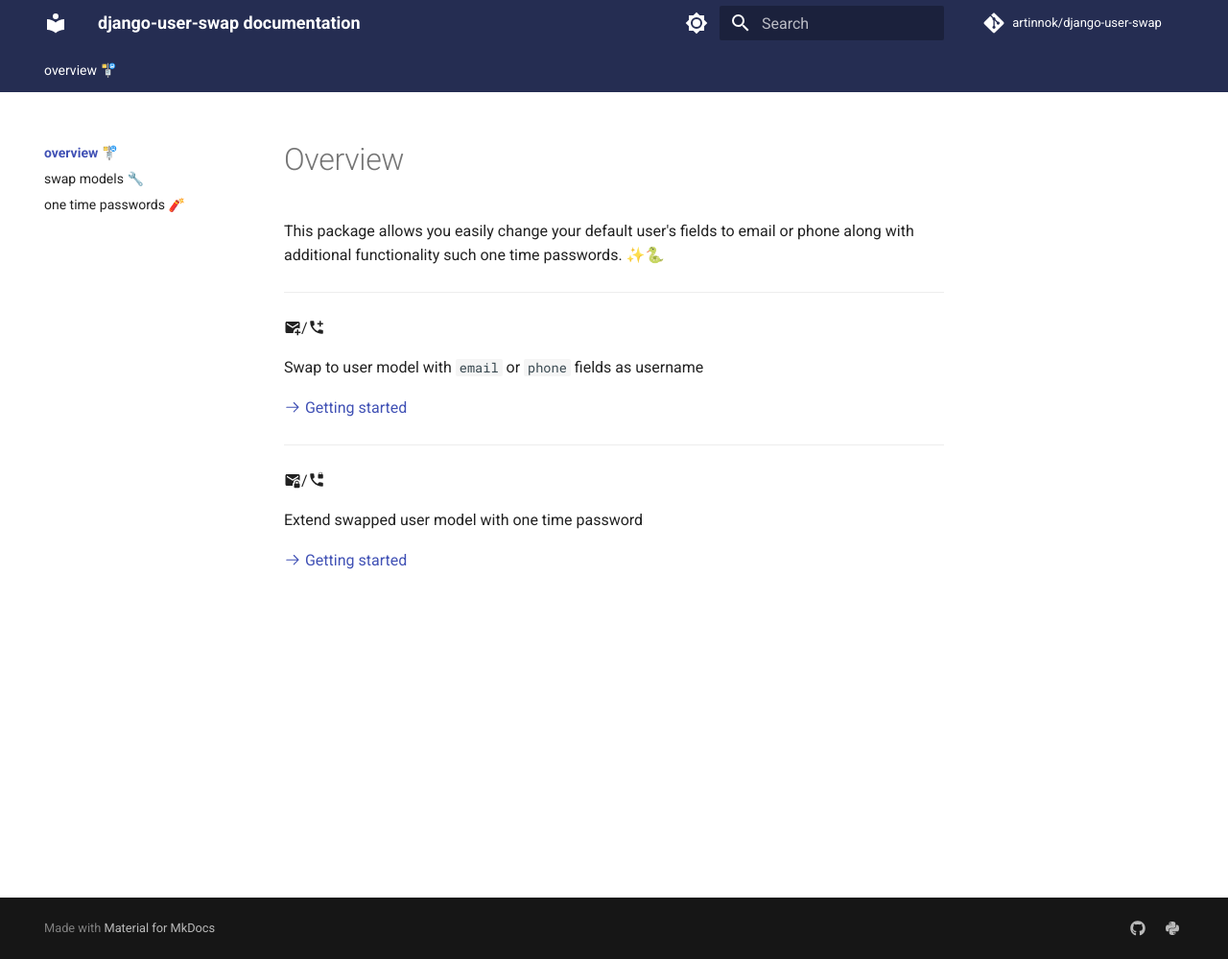
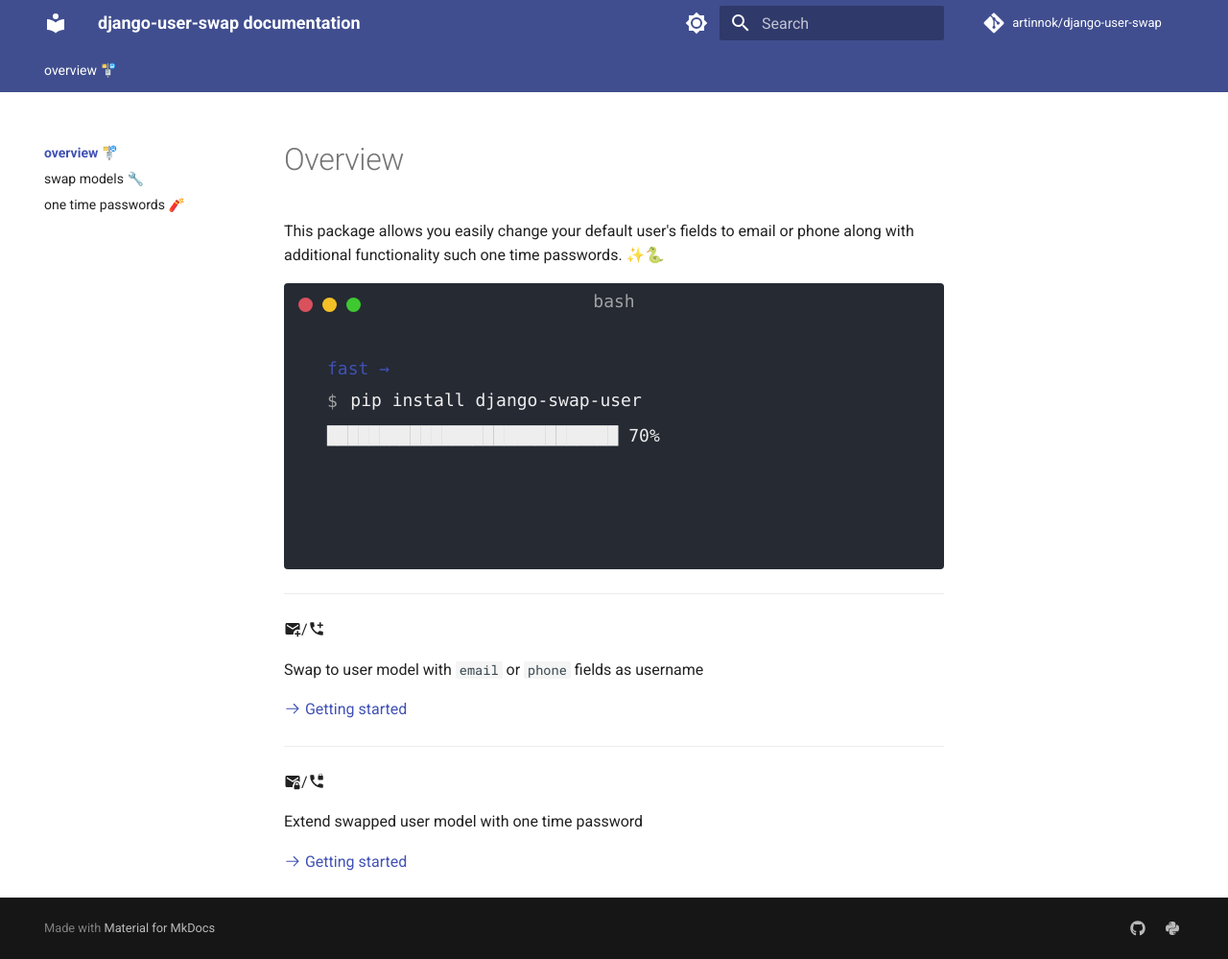
Before and after one commit to skonik/django-swap-user-docs, an MkDocs documentation site: the page built from docs/index.md, in a window 1280 px wide and 999 px high. Shown: the whole window at 96% size. Built offline with MkDocs 1.6.1 and Material for MkDocs 9.7.7, drawn with Linux system fonts in a browser that asks for light colours; comment, search, counter and statistics services are not loaded; part of the change alters nothing that is shown.

Commit message:
Add termynal js/css

````diff
--- a/docs/index.md
+++ b/docs/index.md
@@ -2,6 +2,15 @@
 This package  allows you easily change your default user's fields to email or phone along with additional functionality such one time passwords.
 ✨🐍
 
+<div class="termy">
+
+```console
+$ pip install django-swap-user
+---> 100%
+Successfully installed django-swap-user
+```
+
+</div>
 
 ***
 :material-email-plus:/:material-phone-plus:
--- /dev/null
+++ b/docs/javascript/custom.js
@@ -0,0 +1,106 @@
+
+document.querySelectorAll(".use-termynal").forEach(node => {
+    node.style.display = "block";
+    new Termynal(node, {
+        lineDelay: 500
+    });
+});
+const progressLiteralStart = "---> 100%";
+const promptLiteralStart = "$ ";
+const customPromptLiteralStart = "# ";
+const termynalActivateClass = "termy";
+let termynals = [];
+
+function createTermynals() {
+    document
+        .querySelectorAll(`.${termynalActivateClass} .highlight`)
+        .forEach(node => {
+            const text = node.textContent;
+            const lines = text.split("\n");
+            const useLines = [];
+            let buffer = [];
+            function saveBuffer() {
+                if (buffer.length) {
+                    let isBlankSpace = true;
+                    buffer.forEach(line => {
+                        if (line) {
+                            isBlankSpace = false;
+                        }
+                    });
+                    dataValue = {};
+                    if (isBlankSpace) {
+                        dataValue["delay"] = 0;
+                    }
+                    if (buffer[buffer.length - 1] === "") {
+                        // A last single <br> won't have effect
+                        // so put an additional one
+                        buffer.push("");
+                    }
+                    const bufferValue = buffer.join("<br>");
+                    dataValue["value"] = bufferValue;
+                    useLines.push(dataValue);
+                    buffer = [];
+                }
+            }
+            for (let line of lines) {
+                if (line === progressLiteralStart) {
+                    saveBuffer();
+                    useLines.push({
+                        type: "progress"
+                    });
+                } else if (line.startsWith(promptLiteralStart)) {
+                    saveBuffer();
+                    const value = line.replace(promptLiteralStart, "").trimEnd();
+                    useLines.push({
+                        type: "input",
+                        value: value
+                    });
+                } else if (line.startsWith("// ")) {
+                    saveBuffer();
+                    const value = "💬 " + line.replace("// ", "").trimEnd();
+                    useLines.push({
+                        value: value,
+                        class: "termynal-comment",
+                        delay: 0
+                    });
+                } else if (line.startsWith(customPromptLiteralStart)) {
+                    saveBuffer();
+                    const promptStart = line.indexOf(promptLiteralStart);
+                    if (promptStart === -1) {
+                        console.error("Custom prompt found but no end delimiter", line)
+                    }
+                    const prompt = line.slice(0, promptStart).replace(customPromptLiteralStart, "")
+                    let value = line.slice(promptStart + promptLiteralStart.length);
+                    useLines.push({
+                        type: "input",
+                        value: value,
+                        prompt: prompt
+                    });
+                } else {
+                    buffer.push(line);
+                }
+            }
+            saveBuffer();
+            const div = document.createElement("div");
+            node.replaceWith(div);
+            const termynal = new Termynal(div, {
+                lineData: useLines,
+                noInit: true,
+                lineDelay: 500
+            });
+            termynals.push(termynal);
+        });
+}
+
+function loadVisibleTermynals() {
+    termynals = termynals.filter(termynal => {
+        if (termynal.container.getBoundingClientRect().top - innerHeight <= 0) {
+            termynal.init();
+            return false;
+        }
+        return true;
+    });
+}
+window.addEventListener("scroll", loadVisibleTermynals);
+createTermynals();
+loadVisibleTermynals();
--- /dev/null
+++ b/docs/javascript/termynal.js
@@ -0,0 +1,264 @@
+/**
+ * termynal.js
+ * A lightweight, modern and extensible animated terminal window, using
+ * async/await.
+ *
+ * @author Ines Montani <ines@ines.io>
+ * @version 0.0.1
+ * @license MIT
+ */
+
+'use strict';
+
+/** Generate a terminal widget. */
+class Termynal {
+    /**
+     * Construct the widget's settings.
+     * @param {(string|Node)=} container - Query selector or container element.
+     * @param {Object=} options - Custom settings.
+     * @param {string} options.prefix - Prefix to use for data attributes.
+     * @param {number} options.startDelay - Delay before animation, in ms.
+     * @param {number} options.typeDelay - Delay between each typed character, in ms.
+     * @param {number} options.lineDelay - Delay between each line, in ms.
+     * @param {number} options.progressLength - Number of characters displayed as progress bar.
+     * @param {string} options.progressChar – Character to use for progress bar, defaults to █.
+	 * @param {number} options.progressPercent - Max percent of progress.
+     * @param {string} options.cursor – Character to use for cursor, defaults to ▋.
+     * @param {Object[]} lineData - Dynamically loaded line data objects.
+     * @param {boolean} options.noInit - Don't initialise the animation.
+     */
+    constructor(container = '#termynal', options = {}) {
+        this.container = (typeof container === 'string') ? document.querySelector(container) : container;
+        this.pfx = `data-${options.prefix || 'ty'}`;
+        this.originalStartDelay = this.startDelay = options.startDelay
+            || parseFloat(this.container.getAttribute(`${this.pfx}-startDelay`)) || 600;
+        this.originalTypeDelay = this.typeDelay = options.typeDelay
+            || parseFloat(this.container.getAttribute(`${this.pfx}-typeDelay`)) || 90;
+        this.originalLineDelay = this.lineDelay = options.lineDelay
+            || parseFloat(this.container.getAttribute(`${this.pfx}-lineDelay`)) || 1500;
+        this.progressLength = options.progressLength
+            || parseFloat(this.container.getAttribute(`${this.pfx}-progressLength`)) || 40;
+        this.progressChar = options.progressChar
+            || this.container.getAttribute(`${this.pfx}-progressChar`) || '█';
+		this.progressPercent = options.progressPercent
+            || parseFloat(this.container.getAttribute(`${this.pfx}-progressPercent`)) || 100;
+        this.cursor = options.cursor
+            || this.container.getAttribute(`${this.pfx}-cursor`) || '▋';
+        this.lineData = this.lineDataToElements(options.lineData || []);
+        this.loadLines()
+        if (!options.noInit) this.init()
+    }
+
+    loadLines() {
+        // Load all the lines and create the container so that the size is fixed
+        // Otherwise it would be changing and the user viewport would be constantly
+        // moving as she/he scrolls
+        const finish = this.generateFinish()
+        finish.style.visibility = 'hidden'
+        this.container.appendChild(finish)
+        // Appends dynamically loaded lines to existing line elements.
+        this.lines = [...this.container.querySelectorAll(`[${this.pfx}]`)].concat(this.lineData);
+        for (let line of this.lines) {
+            line.style.visibility = 'hidden'
+            this.container.appendChild(line)
+        }
+        const restart = this.generateRestart()
+        restart.style.visibility = 'hidden'
+        this.container.appendChild(restart)
+        this.container.setAttribute('data-termynal', '');
+    }
+
+    /**
+     * Initialise the widget, get lines, clear container and start animation.
+     */
+    init() {
+        /**
+         * Calculates width and height of Termynal container.
+         * If container is empty and lines are dynamically loaded, defaults to browser `auto` or CSS.
+         */
+        const containerStyle = getComputedStyle(this.container);
+        this.container.style.width = containerStyle.width !== '0px' ?
+            containerStyle.width : undefined;
+        this.container.style.minHeight = containerStyle.height !== '0px' ?
+            containerStyle.height : undefined;
+
+        this.container.setAttribute('data-termynal', '');
+        this.container.innerHTML = '';
+        for (let line of this.lines) {
+            line.style.visibility = 'visible'
+        }
+        this.start();
+    }
+
+    /**
+     * Start the animation and rener the lines depending on their data attributes.
+     */
+    async start() {
+        this.addFinish()
+        await this._wait(this.startDelay);
+
+        for (let line of this.lines) {
+            const type = line.getAttribute(this.pfx);
+            const delay = line.getAttribute(`${this.pfx}-delay`) || this.lineDelay;
+
+            if (type == 'input') {
+                line.setAttribute(`${this.pfx}-cursor`, this.cursor);
+                await this.type(line);
+                await this._wait(delay);
+            }
+
+            else if (type == 'progress') {
+                await this.progress(line);
+                await this._wait(delay);
+            }
+
+            else {
+                this.container.appendChild(line);
+                await this._wait(delay);
+            }
+
+            line.removeAttribute(`${this.pfx}-cursor`);
+        }
+        this.addRestart()
+        this.finishElement.style.visibility = 'hidden'
+        this.lineDelay = this.originalLineDelay
+        this.typeDelay = this.originalTypeDelay
+        this.startDelay = this.originalStartDelay
+    }
+
+    generateRestart() {
+        const restart = document.createElement('a')
+        restart.onclick = (e) => {
+            e.preventDefault()
+            this.container.innerHTML = ''
+            this.init()
+        }
+        restart.href = '#'
+        restart.setAttribute('data-terminal-control', '')
+        restart.innerHTML = "restart ↻"
+        return restart
+    }
+
+    generateFinish() {
+        const finish = document.createElement('a')
+        finish.onclick = (e) => {
+            e.preventDefault()
+            this.lineDelay = 0
+            this.typeDelay = 0
+            this.startDelay = 0
+        }
+        finish.href = '#'
+        finish.setAttribute('data-terminal-control', '')
+        finish.innerHTML = "fast →"
+        this.finishElement = finish
+        return finish
+    }
+
+    addRestart() {
+        const restart = this.generateRestart()
+        this.container.appendChild(restart)
+    }
+
+    addFinish() {
+        const finish = this.generateFinish()
+        this.container.appendChild(finish)
+    }
+
+    /**
+     * Animate a typed line.
+     * @param {Node} line - The line element to render.
+     */
+    async type(line) {
+        const chars = [...line.textContent];
+        line.textContent = '';
+        this.container.appendChild(line);
+
+        for (let char of chars) {
+            const delay = line.getAttribute(`${this.pfx}-typeDelay`) || this.typeDelay;
+            await this._wait(delay);
+            line.textContent += char;
+        }
+    }
+
+    /**
+     * Animate a progress bar.
+     * @param {Node} line - The line element to render.
+     */
+    async progress(line) {
+        const progressLength = line.getAttribute(`${this.pfx}-progressLength`)
+            || this.progressLength;
+        const progressChar = line.getAttribute(`${this.pfx}-progressChar`)
+            || this.progressChar;
+        const chars = progressChar.repeat(progressLength);
+		const progressPercent = line.getAttribute(`${this.pfx}-progressPercent`)
+			|| this.progressPercent;
+        line.textContent = '';
+        this.container.appendChild(line);
+
+        for (let i = 1; i < chars.length + 1; i++) {
+            await this._wait(this.typeDelay);
+            const percent = Math.round(i / chars.length * 100);
+            line.textContent = `${chars.slice(0, i)} ${percent}%`;
+			if (percent>progressPercent) {
+				break;
+			}
+        }
+    }
+
+    /**
+     * Helper function for animation delays, called with `await`.
+     * @param {number} time - Timeout, in ms.
+     */
+    _wait(time) {
+        return new Promise(resolve => setTimeout(resolve, time));
+    }
+
+    /**
+     * Converts line data objects into line elements.
+     *
+     * @param {Object[]} lineData - Dynamically loaded lines.
+     * @param {Object} line - Line data object.
+     * @returns {Element[]} - Array of line elements.
+     */
+    lineDataToElements(lineData) {
+        return lineData.map(line => {
+            let div = document.createElement('div');
+            div.innerHTML = `<span ${this._attributes(line)}>${line.value || ''}</span>`;
+
+            return div.firstElementChild;
+        });
+    }
+
+    /**
+     * Helper function for generating attributes string.
+     *
+     * @param {Object} line - Line data object.
+     * @returns {string} - String of attributes.
+     */
+    _attributes(line) {
+        let attrs = '';
+        for (let prop in line) {
+            // Custom add class
+            if (prop === 'class') {
+                attrs += ` class=${line[prop]} `
+                continue
+            }
+            if (prop === 'type') {
+                attrs += `${this.pfx}="${line[prop]}" `
+            } else if (prop !== 'value') {
+                attrs += `${this.pfx}-${prop}="${line[prop]}" `
+            }
+        }
+
+        return attrs;
+    }
+}
+
+/**
+* HTML API: If current script has container(s) specified, initialise Termynal.
+*/
+if (document.currentScript.hasAttribute('data-termynal-container')) {
+    const containers = document.currentScript.getAttribute('data-termynal-container');
+    containers.split('|')
+        .forEach(container => new Termynal(container))
+}
--- /dev/null
+++ b/docs/stylesheets/custom.css
@@ -0,0 +1,24 @@
+
+.termynal-comment {
+    color: #4a968f;
+    font-style: italic;
+    display: block;
+}
+
+.termy [data-termynal] {
+    white-space: pre-wrap;
+}
+
+a.external-link::after {
+    /* \00A0 is a non-breaking space
+        to make the mark be on the same line as the link
+    */
+    content: "\00A0[↪]";
+}
+
+a.internal-link::after {
+    /* \00A0 is a non-breaking space
+        to make the mark be on the same line as the link
+    */
+    content: "\00A0↪";
+}
--- a/docs/stylesheets/extra.css
+++ b/docs/stylesheets/extra.css
@@ -1,5 +1,3 @@
 [data-md-color-scheme="special"] {
-  --md-primary-fg-color:        #252D52;
-  --md-primary-fg-color--light: #ECB7B7;
-  --md-primary-fg-color--dark:  #90030C;
+  --md-primary-fg-color:        #404e8f;
 }
--- /dev/null
+++ b/docs/stylesheets/termynal.css
@@ -0,0 +1,101 @@
+/**
+ * termynal.js
+ *
+ * @author Ines Montani <ines@ines.io>
+ * @version 0.0.1
+ * @license MIT
+ */
+
+:root {
+    --color-bg: #252a33;
+    --color-text: #eee;
+    --color-text-subtle: #a2a2a2;
+}
+
+[data-termynal] {
+    width: 750px;
+    max-width: 100%;
+    background: var(--color-bg);
+    color: var(--color-text);
+    font-size: 18px;
+    font-family: 'Fira Mono', Consolas, Menlo, Monaco, 'Courier New', Courier, monospace;
+    border-radius: 4px;
+    padding: 75px 45px 35px;
+    position: relative;
+    -webkit-box-sizing: border-box;
+            box-sizing: border-box;
+}
+
+[data-termynal]:before {
+    content: '';
+    position: absolute;
+    top: 15px;
+    left: 15px;
+    display: inline-block;
+    width: 15px;
+    height: 15px;
+    border-radius: 50%;
+    /* A little hack to display the window buttons in one pseudo element. */
+    background: #d9515d;
+    -webkit-box-shadow: 25px 0 0 #f4c025, 50px 0 0 #3ec930;
+            box-shadow: 25px 0 0 #f4c025, 50px 0 0 #3ec930;
+}
+
+[data-termynal]:after {
+    content: 'bash';
+    position: absolute;
+    color: var(--color-text-subtle);
+    top: 5px;
+    left: 0;
+    width: 100%;
+    text-align: center;
+}
+
+[data-ty] {
+    display: block;
+    line-height: 2;
+}
+
+[data-ty]:before {
+    /* Set up defaults and ensure empty lines are displayed. */
+    content: '';
+    display: inline-block;
+    vertical-align: middle;
+}
+
+[data-ty="input"]:before,
+[data-ty-prompt]:before {
+    margin-right: 0.75em;
+    color: var(--color-text-subtle);
+}
+
+[data-ty="input"]:before {
+    content: '$';
+}
+
+[data-ty][data-ty-prompt]:before {
+    content: attr(data-ty-prompt);
+}
+
+[data-ty-cursor]:after {
+    content: attr(data-ty-cursor);
+    font-family: monospace;
+    margin-left: 0.5em;
+    -webkit-animation: blink 1s infinite;
+            animation: blink 1s infinite;
+}
+
+
+/* Cursor animation */
+
+@-webkit-keyframes blink {
+    50% {
+        opacity: 0;
+    }
+}
+
+@keyframes blink {
+    50% {
+        opacity: 0;
+    }
+}
--- a/mkdocs.yml
+++ b/mkdocs.yml
@@ -100,5 +100,13 @@ extra:
 
 extra_css:
   - stylesheets/extra.css
+  - stylesheets/termynal.css
+  - stylesheets/custom.css
+
+
+extra_javascript:
+  - javascript/termynal.js
+  - javascript/custom.js
+
 
 edit_uri: ""
````
Also changed, not shown: requirements.txt (deleted, +0 -155 lines).
